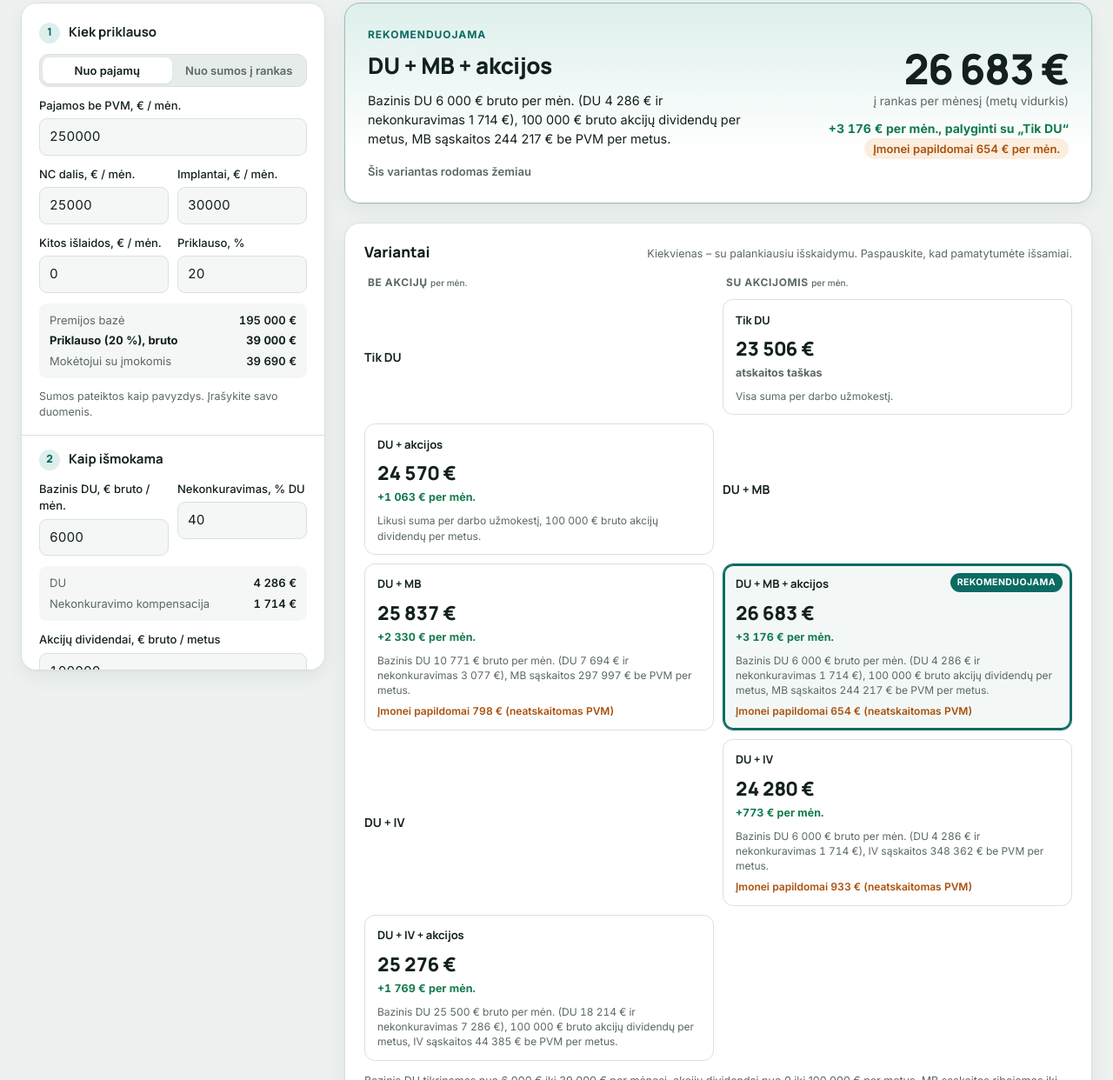
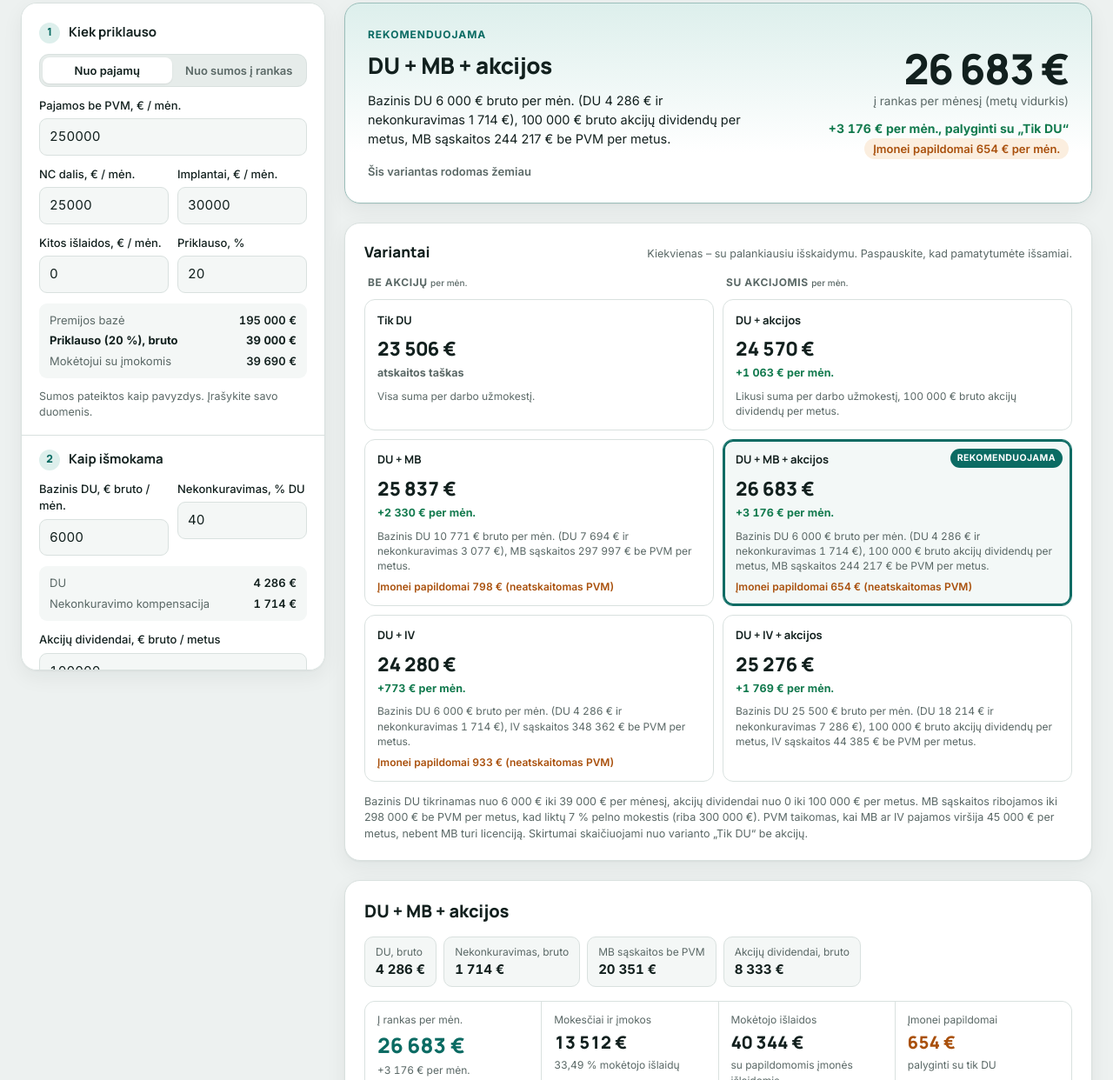
Before and after one commit to Marius-konsus/1, a plain HTML site: page skaiciuokle-akcijos.html in a window 1280 px wide. Shown: the part 180-1422 px from the top of the page at 87% size. Drawn offline with Linux system fonts and the light colour scheme.

Commit message:
Add files via upload

```diff
--- a/skaiciuokle-akcijos.html
+++ b/skaiciuokle-akcijos.html
@@ -516,8 +516,8 @@ details.more[open]>summary::after{content:"–"}
 
     // variantų lentelė
     $("mx").style.setProperty("--cols",cols.length);$("mx").classList.toggle("single",!shOnG);
-    $("mx").innerHTML=`<div class="mx-h corner"></div>${cols.map(cl=>`<div class="mx-h">${cl.n} <small>${pl}</small></div>`).join("")}`+
-      ROWS.map(rw=>`<div class="mx-r">${rw.n}</div>`+cells.filter(x=>x.r===rw.r).map(x=>{const d=x.b.net-base;
+    $("mx").innerHTML=`${cols.map(cl=>`<div class="mx-h">${cl.n} <small>${pl}</small></div>`).join("")}`+
+      ROWS.map(rw=>cells.filter(x=>x.r===rw.r).map(x=>{const d=x.b.net-base;
         return `<button type="button" class="mcell${x.code===sel?" sel":""}" data-cell="${x.code}" aria-pressed="${x.code===sel}">
           ${x===top?'<span class="tag">Rekomenduojama</span>':""}
           <span class="ctop">${x.name}</span>
```
Also changed, not shown: skaiciuokle.html (+2 -2 lines).
